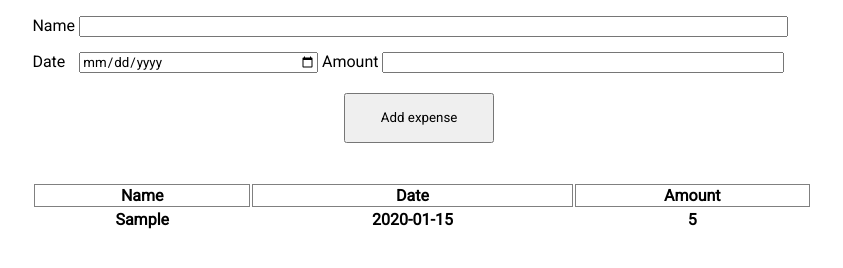
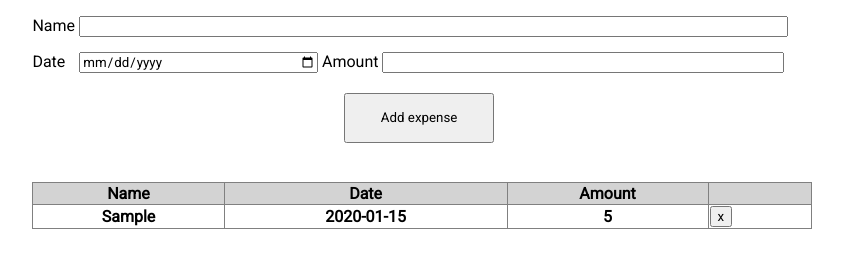
Before and after one commit to AishathRafahath/Expense-Tracker, a plain HTML site: page index.html in a window 1280 px wide. Both pictures are taken after typing "Sample", "2020-01-15", "5" into the empty fields and a click on the button "Add expense". Shown: the part 226-494 px from the top of the page, without its empty margins (218-1061 px from the left). Drawn offline with Linux system fonts and the light colour scheme.

Commit message:
will you commit this

```diff
--- a/app.js
+++ b/app.js
@@ -6,6 +6,7 @@ let addExpenses = document.getElementById('add_Expenses');
 let thetable = document.getElementById('table');
 
 let dataArray = []
+console.log('yo');
 
 addExpenses.addEventListener("click",function(e){
     e.preventDefault();
@@ -27,16 +28,27 @@ addExpenses.addEventListener("click",function(e){
 function render(object){
     for(let i=0; i<1; i++){
        let row = document.createElement("tr");
-       let nameCell = document.createElement("th")
+       let nameCell = document.createElement("th");
             nameCell.textContent = object.name;
-       let dateCell = document.createElement("th")
+       let dateCell = document.createElement("th");
             dateCell.textContent = object.date;
-       let amountCell = document.createElement("th")
+       let amountCell = document.createElement("th");
            amountCell.textContent = object.amount;
+        let delCell = document.createElement("th");
+        let delBtn = document.createElement("button")
+            delBtn.textContent = "x"
+            delBtn.className = "del"
+            delBtn.addEventListener("click",function(){
+                deleteRow()
+            })
+
+
 
        row.appendChild(nameCell);
        row.appendChild(dateCell);
        row.appendChild(amountCell);
+       delCell.appendChild(delBtn);
+       row.appendChild(delCell);
        console.log('no');
 
         thetable.appendChild(row);
@@ -45,6 +57,10 @@ function render(object){
     }
 }
 
+function deleteRow(){
+
+}
+
 
 
 
--- a/index.html
+++ b/index.html
@@ -15,11 +15,11 @@
 
         <form action="">
             <label for="name_input">Name</label>
-            <input type="text" id="name_input">
+            <input type="text" id="name_input" required>
             <label for="date_input">Date</label>
-            <input type="date" id="date_input">
+            <input type="date" id="date_input" required>
             <label for="amount_input">Amount</label>
-            <input type="number" id="amount_input">
+            <input type="number" id="amount_input" required>
             <button type="submit" id="add_Expenses">Add expense</button>
         </form>
         <br>
@@ -28,6 +28,8 @@
                     <th class="header">Name</th>
                     <th class="header">Date</th>
                     <th class="header">Amount</th>
+                    <th class="header btnHeaderCell " ></th>
+
                 </tr>
 
             </table>
--- a/style.css
+++ b/style.css
@@ -48,17 +48,27 @@ form{
 table{
     /*background-color: yellow;*/
     width: 100%;
+    border-collapse: collapse;
 }
 
 .header {
     border:1px solid gray;
     margin: 0;
+    background-color: lightgray;
 }
 
 th{
     /*background-color: gray;*/
+    border: 1px solid gray;
 }
 
+.btnHeaderCell{
+    width: 100px;
+}
+
+.del{
+    margin-right: 100%;
+}
 .resultRows{
     background: lightgray;
     color: black;
```
